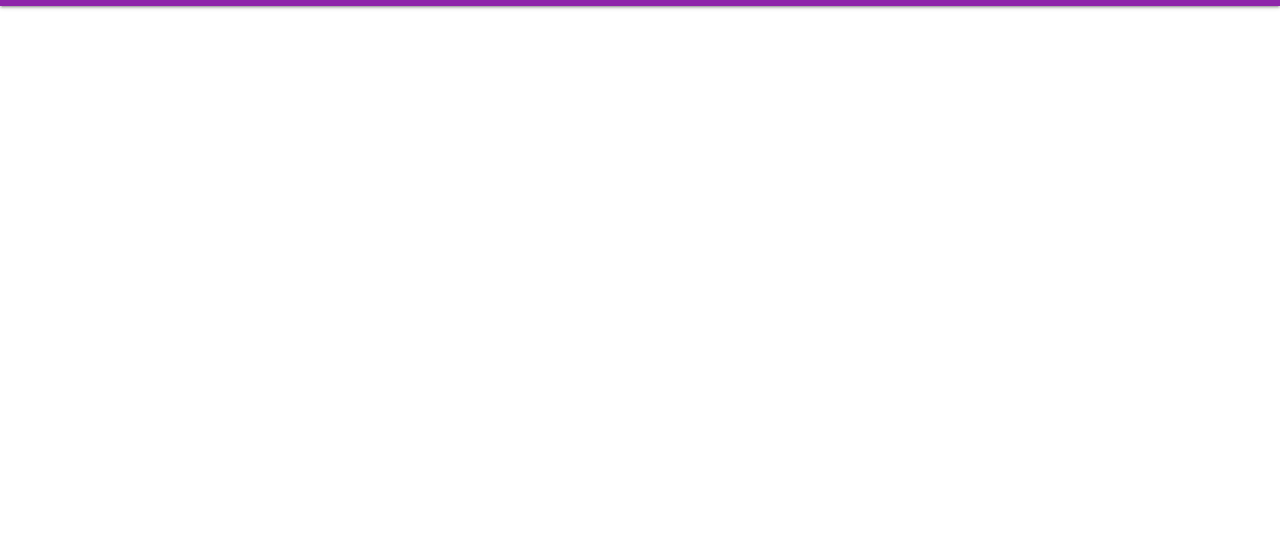
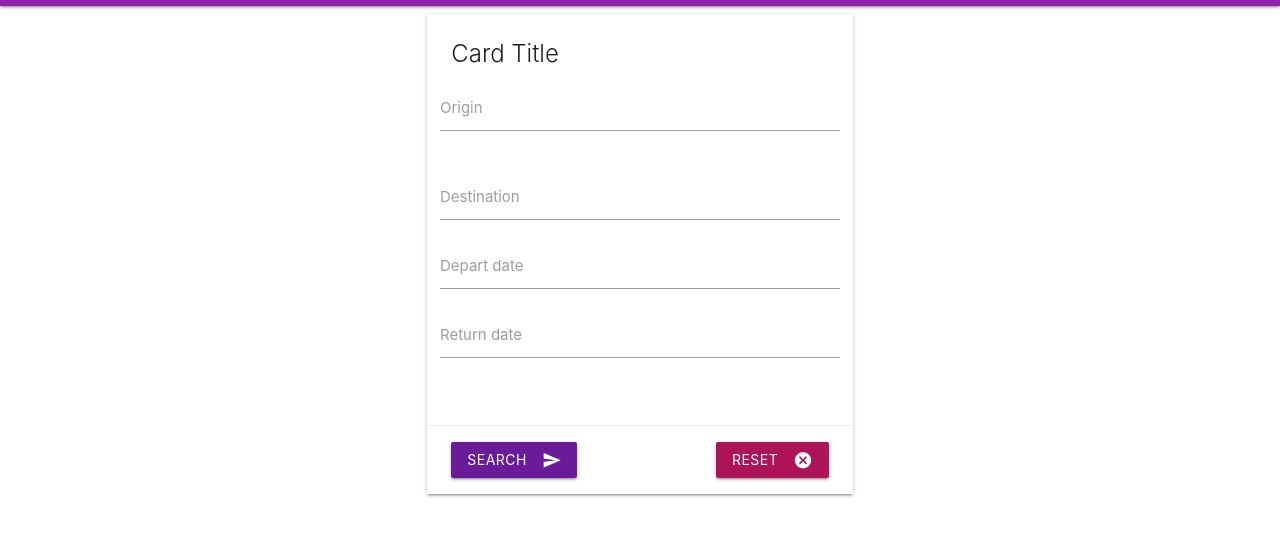
Before and after one commit to NikitaPetrovskiy/avia-tickets-store_vanilla-js, a website built with webpack: page src/index.html in a window 1280 px wide. Shown: the part 58-594 px from the top of the page. Built offline with nearby package versions, Linux system fonts and the light colour scheme; some packages are replaced by stand-ins of ours; no server answers.

Commit message:
Created main form using 'Materialize'

```diff
--- a/src/css/style.css
+++ b/src/css/style.css
@@ -12,6 +12,10 @@
     margin-left: auto;
 }
 .mr-auto {
+    margin-right: auto;
+}
+.mx-auto {
+    margin-left: auto;
     margin-right: auto;
 }
 
--- a/src/index.html
+++ b/src/index.html
@@ -8,6 +8,7 @@
     <title>Avia Tickets</title>
   </head>
   <body>
+
     <nav class="header purple darken-1">
       <div class="nav-wrapper">
         <div class="container d-flex align-items-center">
@@ -28,5 +29,53 @@
         </div>
       </div>
     </nav>
+
+    <div class="form-section">
+      <div class="container">
+        <div class="row d-flex">
+          <div class="col m6 mx-auto">
+            <div class="card">
+              <form>
+                <div class="card-content">
+                    <span class="card-title">Card Title</span>
+                    <div class="row">
+                        <div class="input-field">
+                          <input type="text" id="autocomplete-origin" class="autocomplete">
+                          <label for="autocomplete-origin">Origin</label>
+                        </div>
+                    </div>
+                    <div class="row">
+                        <div class="input-field">
+                          <input type="text" id="autocomplete-destination" class="autocomplete">
+                          <label for="autocomplete-destination">Destination</label>
+                        </div>
+                        <div class="input-field">
+                            <input type="text" class="datepicker" id="datepicker-depart" />
+                            <label for="datepicker-depart ">Depart date</label>
+                        </div>
+                        <div class="input-field">
+                            <input type="text" class="datepicker" id="datepicker-return" />
+                            <label for="datepicker-return ">Return date</label>
+                        </div>
+                    </div>
+                </div>
+                <div class="card-action d-flex">
+                    <button class="btn waves-effect waves-light purple darken-3 mr-auto"
+                      type="submit" name="action">
+                      Search
+                      <i class="material-icons right">send</i>
+                    </button>
+                    <button class="btn waves-effect waves-light pink darken-3"
+                      type="reset" name="action">Reset
+                      <i class="material-icons right">cancel</i>
+                    </button>
+                </div>
+              </form>
+            </div>
+          </div>
+        </div>
+      </div>
+    </div>
+
   </body>
 </html>
--- a/src/js/plugins/materialize.js
+++ b/src/js/plugins/materialize.js
@@ -1,9 +1,35 @@
 import 'materialize-css/dist/css/materialize.min.css';
 import 'materialize-css/dist/js/materialize.min.js';
 
+//Init select
 const select = document.querySelectorAll('select');
-M.FormSelect.init(select );
+M.FormSelect.init(select);
 
 export function getSelectInstance(elem) {
     return M.FormSelect.getInstance(elem);
 }
+
+//Init autocomplete
+const autocomplete = document.querySelectorAll('.autocomplete');
+M.Autocomplete.init(autocomplete,{
+    data: {
+      "Apple": null,
+      "Microsoft": null,
+      "Google": 'https://placehold.it/250x250'
+    },
+  });
+
+export function getAutocompleteInstance(elem) {
+    return M.Autocomplete.getInstance(elem);
+}
+
+
+// Init datepickers
+const datepickers = document.querySelectorAll('.datepicker');
+M.Datepicker.init(datepickers, {
+    showClearBtn: true,
+});
+
+export function getDatepickerInstance(elem) {
+    return M.Datepicker.getInstance(elem);
+}
```
